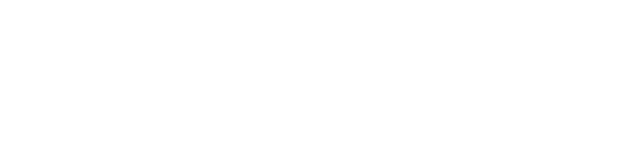
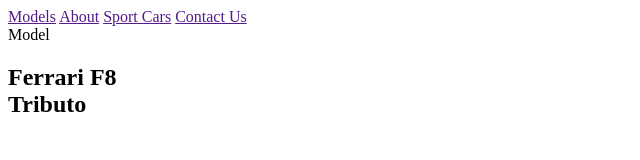
Before and after one commit to sameckmatheus/Image_Slider, a plain HTML site: page index.html in a window 1280 px wide. Shown: the whole page, without its empty margins (0-640 px from the left). Drawn offline with Linux system fonts and the light colour scheme.

Commit message:
Update: Change Main

```diff
--- a/index.html
+++ b/index.html
@@ -10,18 +10,26 @@
     <header id="header" class="header">
         <div class="burguer">
             <nav class="navbar">
-                <a href=""></a>
-                <a href=""></a>
-                <a href=""></a>
-                <a href=""></a>
+                <a href="">Models</a>
+                <a href="">About</a>
+                <a href="">Sport Cars</a>
+                <a href="">Contact Us</a>
             </nav>
         </div>
     </header> <!-- End Header -->
 
     <main id="main">
-
+        <div class="slider">
+            <div class="slider-inner">
+                <div class="slider-content">
+                    <div class="meta">Model</div>
+                    <h2 class="slider-title">Ferrari F8 <br>Tributo</h2>
+                </div>
+            </div>
+        </div>
     </main> <!-- End Main -->
 
     <!-- Source External Scripts -->
+
 </body>
 </html>
```
